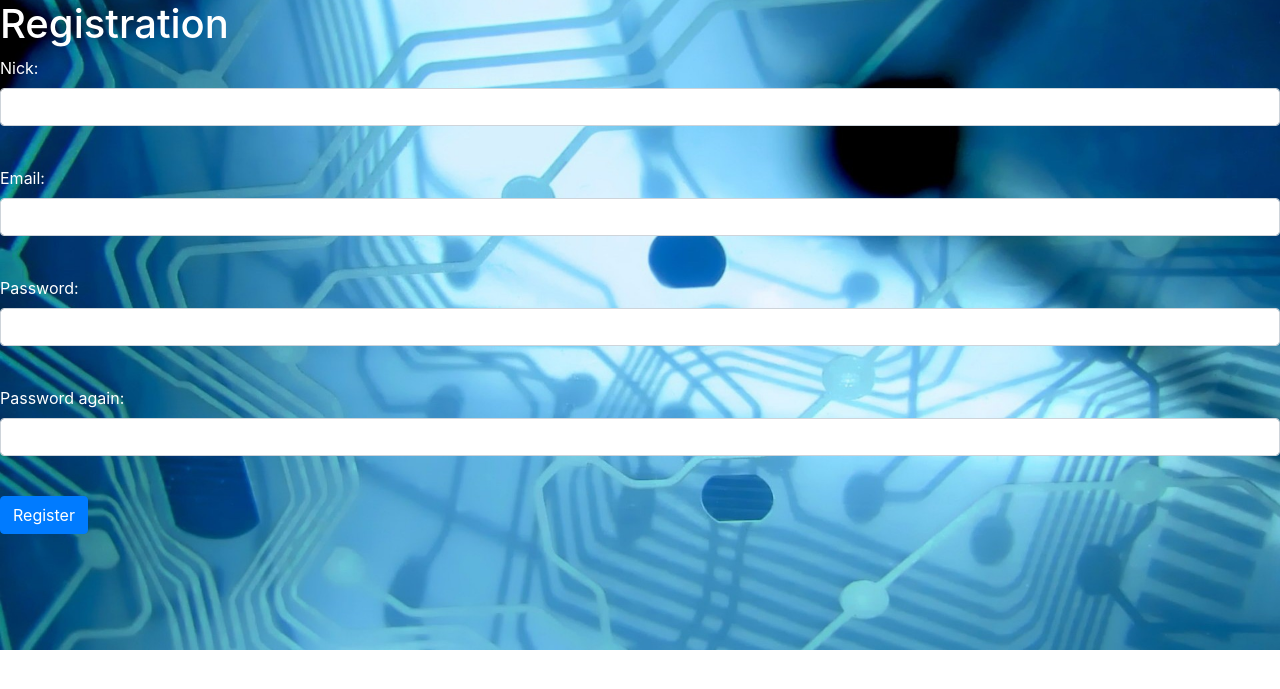
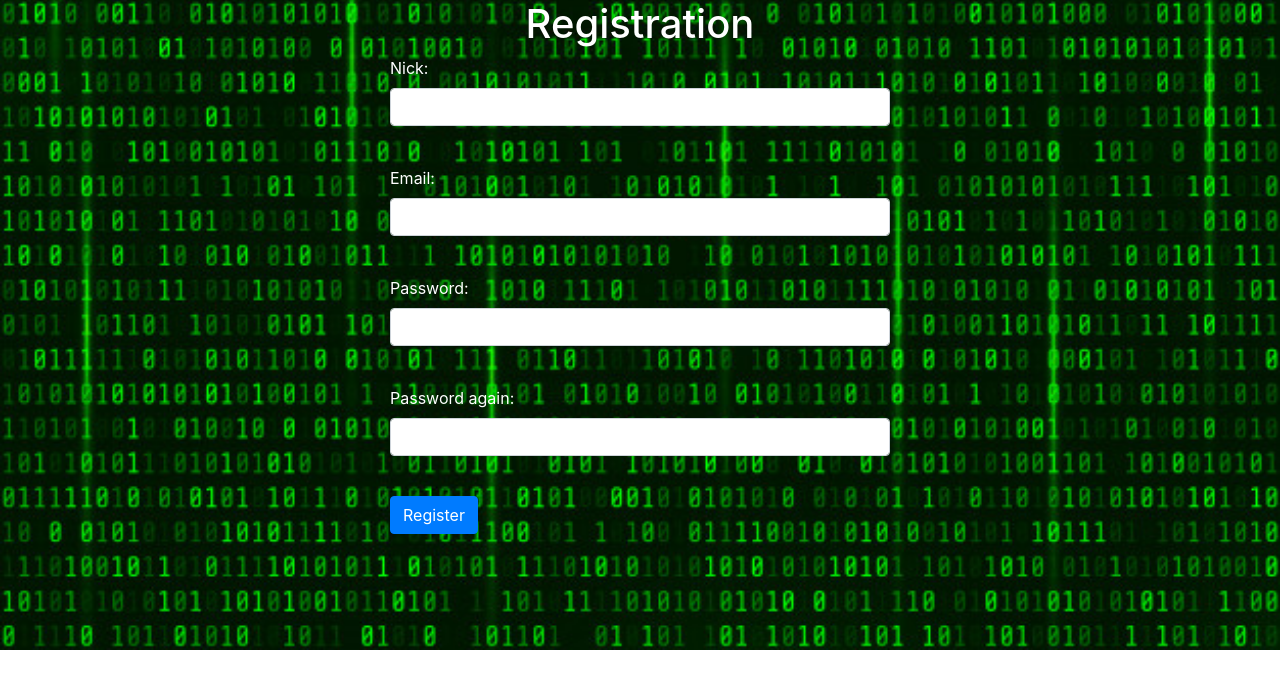
Before and after one commit to havchik2016/yandexlyceum_project, a Flask app: page /register in a window 1280 px wide. Shown: the part 70-759 px from the top of the page. Run offline with Flask 2, Linux system fonts and the light colour scheme; some libraries are stand-ins or nearby versions.

Commit message:
Style update

```diff
--- a/main.py
+++ b/main.py
@@ -105,4 +105,4 @@ def handle_my_custom_event(json, methods=['GET', 'POST']):
 
 if __name__ == '__main__':
     db_session.global_init("db/chat.sqlite")
-    socketio.run(app, debug=True, port=80, host='0.0.0.0')
+    socketio.run(app, port=80, host='0.0.0.0')
--- a/static/css/style.css
+++ b/static/css/style.css
@@ -2,3 +2,8 @@ body {
     background: url("../img/background.jpg") no-repeat;
     background-size: 100%;
 }
+
+form {
+    width: 500px;
+    margin: 0 auto;
+}
--- a/templates/login.html
+++ b/templates/login.html
@@ -1,7 +1,7 @@
 {% extends "base.html" %}
 
 {% block content %}
-<h1 style="color: #fff;">Login</h1>
+<h1 style="color: #fff; text-align:center;">Login</h1>
 <form action="" method="post">
     {{ form.hidden_tag() }}
     <p>
--- a/templates/register.html
+++ b/templates/register.html
@@ -1,7 +1,7 @@
 {% extends 'base.html' %}
 
 {% block content %}
-<h1 style="color: #fff">Registration</h1>
+<h1 style="color: #fff; text-align: center">Registration</h1>
 <form action="" method="post">
     {{ form.hidden_tag() }}
     {{ form.csrf_token }}
```
Also changed, not shown: static/img/background.jpg.
